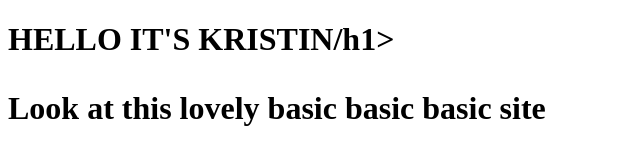
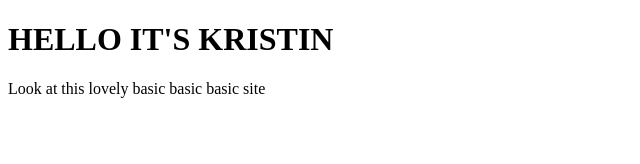
Before and after one commit to thecraiken/thecraiken.github.io, a plain HTML site: page index.html in a window 1280 px wide. Shown: the whole page, without its empty margins (0-640 px from the left). Drawn offline with Linux system fonts and the light colour scheme.

Commit message:
Updating to make more sense in the meantime 2

```diff
--- a/index.html
+++ b/index.html
@@ -1,7 +1,7 @@
 <!DOCTYPE html>
 <html>
 <body>
-<h1>HELLO IT'S KRISTIN/h1>
+<h1>HELLO IT'S KRISTIN</h1>
 <p>Look at this lovely basic basic basic site</p>
 </body>
 </html>
```
